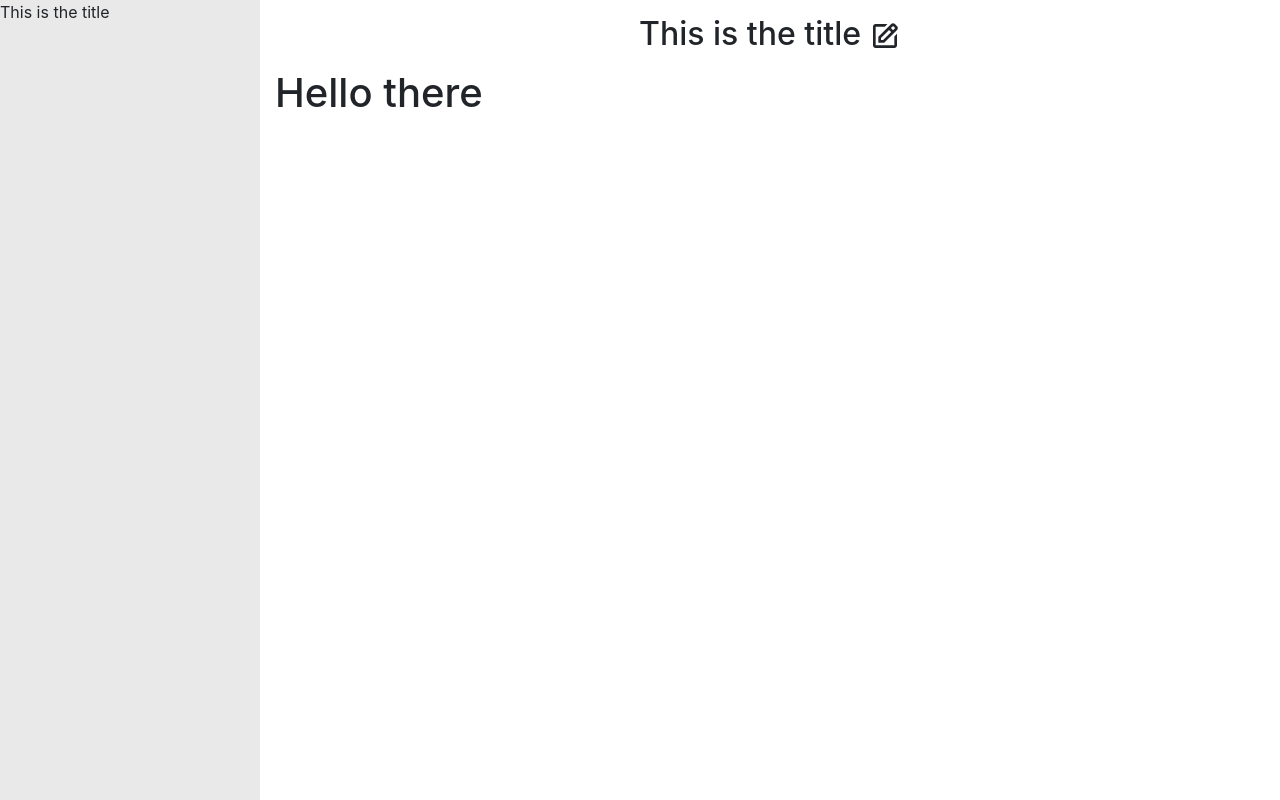
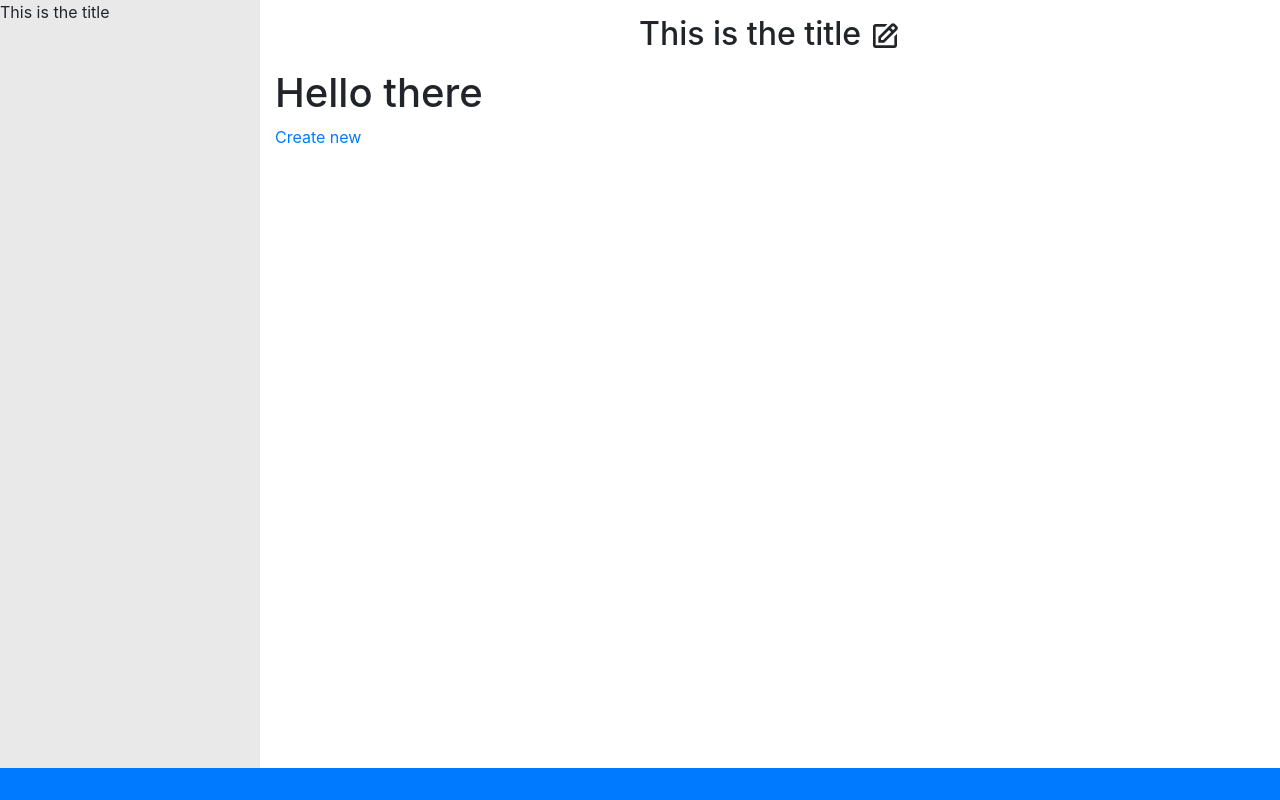
Before and after one commit to Imagine-Me/e-book, a React (Create React App) app: page /0 in a window 1280 px wide. Built offline with nearby package versions, Linux system fonts and the light colour scheme.

Commit message:
Add base template for Home View

```diff
--- /dev/null
+++ b/src/components/Footer/Footer.js
@@ -0,0 +1,7 @@
+
+
+export default function Footer() {
+    return <div className="fixed-bottom w-100 bg-primary p-3 text-light text-center">
+
+    </div>
+}
--- /dev/null
+++ b/src/layout/Edit/Edit.js
@@ -0,0 +1,12 @@
+import { Form } from "react-bootstrap"
+
+const Edit = () => {
+    return <div className="p-3">
+        <form>
+            <Form.Label>Page Title</Form.Label>
+            <Form.Control type="text" placeholder="Page Title" />
+        </form>
+    </div>
+}
+
+export default Edit
--- a/src/layout/Home/Home.js
+++ b/src/layout/Home/Home.js
@@ -6,8 +6,10 @@ import { Switch, Route, useHistory } from 'react-router'
 
 import classes from './Home.module.css'
 import { connect } from 'react-redux'
+import Footer from '../../components/Footer/Footer'
 
 const ViewLayout = lazy(() => import('../View/View'))
+const EditLayout = lazy(() => import('../Edit/Edit'))
 
 const Home = ({ length }) => {
     const history = useHistory()
@@ -22,10 +24,12 @@ const Home = ({ length }) => {
             <div className={classes.Body}>
                 <Suspense fallback={<h1>Loading</h1>}>
                     <Switch>
+                        <Route path="/create" exact component={EditLayout} />
                         <Route path="/:id" exact component={ViewLayout} />
                     </Switch>
                 </Suspense>
             </div>
+            <Footer />
         </>
     );
 }
--- a/src/layout/View/View.js
+++ b/src/layout/View/View.js
@@ -4,6 +4,7 @@ import parse from 'html-react-parser'
 import classes from './View.module.css'
 
 import { BiEdit } from 'react-icons/bi'
+import { Link } from "react-router-dom"
 
 
 const View = ({ data }) => {
@@ -15,6 +16,7 @@ const View = ({ data }) => {
         <div className="mt-3">
             {parse(data.text)}
         </div>
+        <Link to="/create">Create new</Link>
     </div>
 }
 
```
Also changed, not shown: 1 other file (tests, documents, lock files or other folders).
